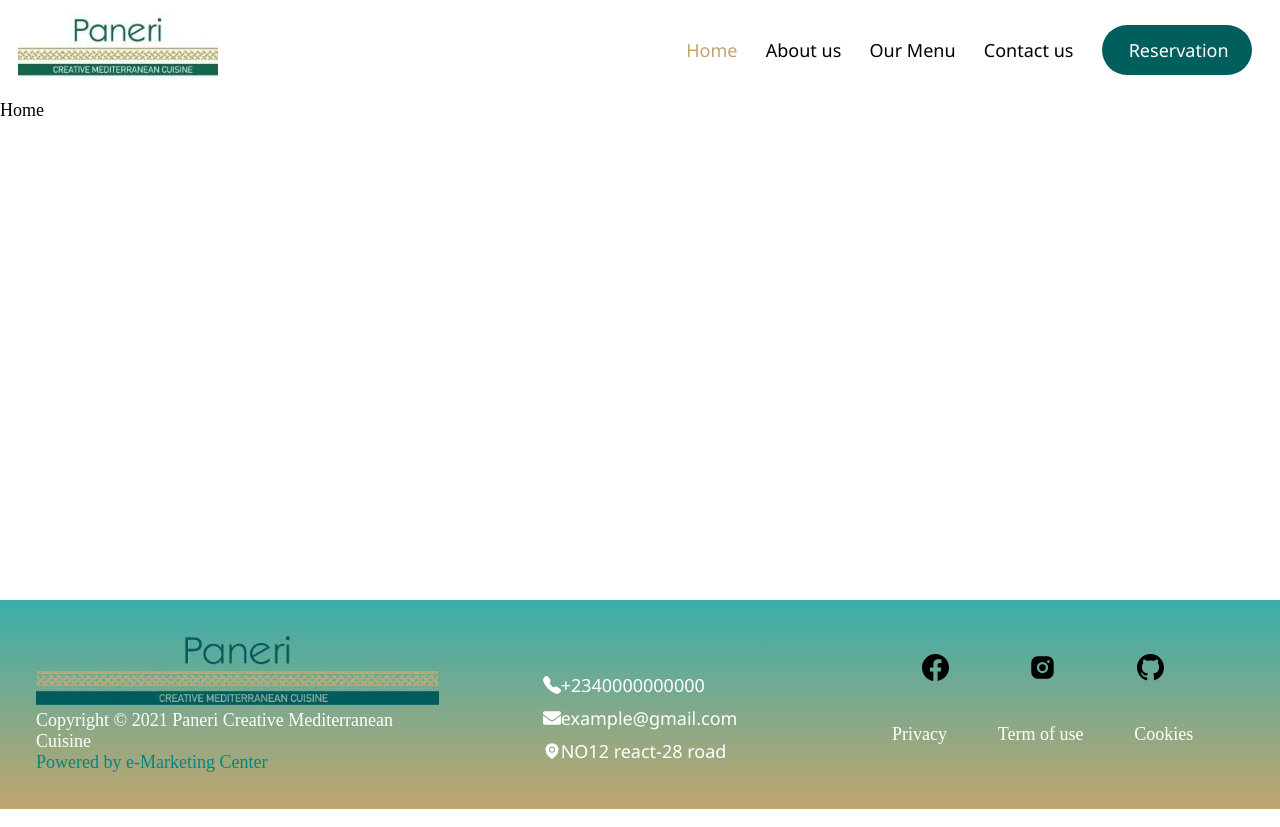
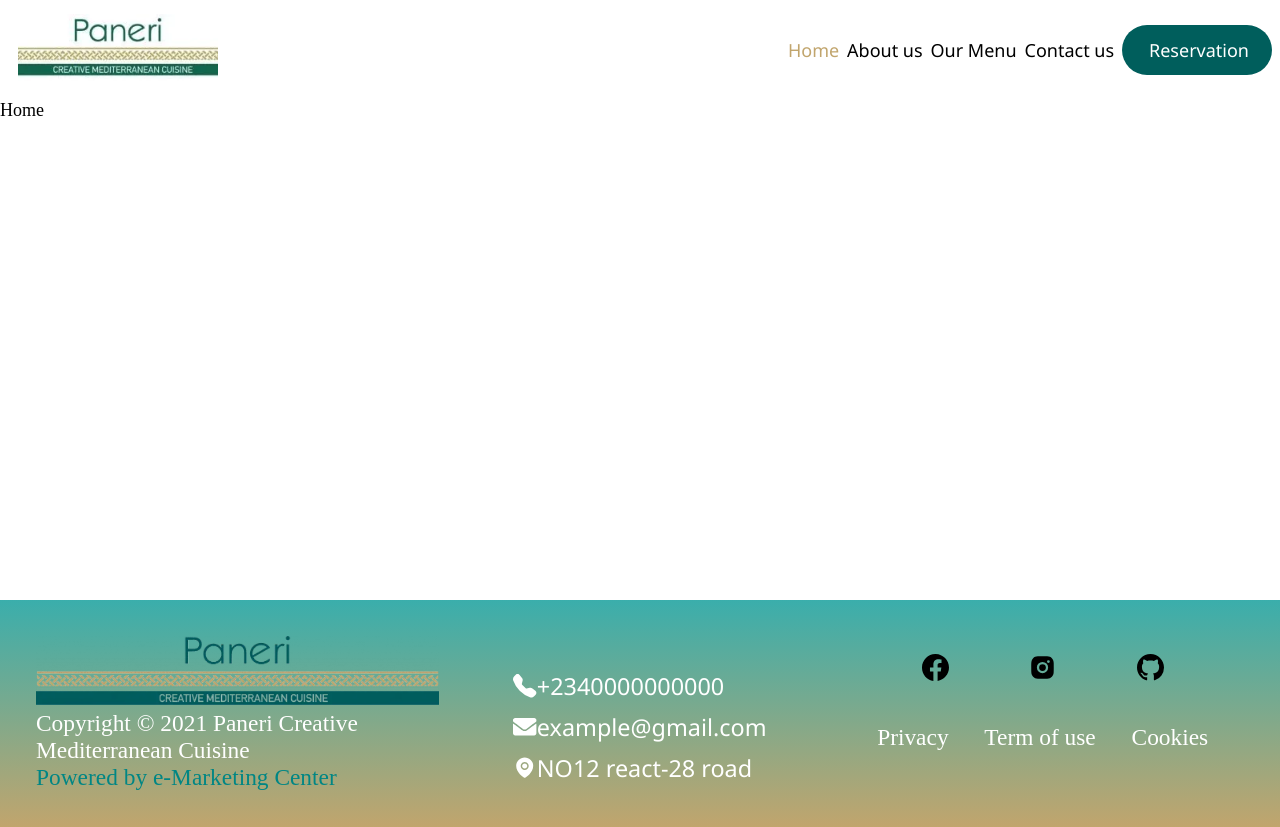
Before and after one commit to React-Gc-28/project1, a React (Create React App) app: page / in a window 1280 px wide. Built offline with nearby package versions, Linux system fonts and the light colour scheme.

Commit message:
Nav and footer complete

```diff
--- a/src/components/Footer/styles/index.scss
+++ b/src/components/Footer/styles/index.scss
@@ -17,7 +17,7 @@
             width: 100%;
         }
         p{
-            font-size: 1rem;
+            font-size: clamp(15px, 2vw, 1.3rem);
             color: white;
             span{
                 color: #008684;
@@ -33,6 +33,7 @@
         ul{
             display: block;
             li{
+                font-size: clamp(15px, 2vw, 1.3rem);
                 color: white;
                 margin-top: 0.5rem;
                 list-style: none;
@@ -60,7 +61,7 @@
        .text{
            margin-top: 2rem;
            display: flex;
-           font-size: large;
+           font-size: clamp(15px, 2vw, 1.3rem);
            color: white;
            list-style: none;
            justify-content: space-evenly;
--- a/src/components/Navbar/index.js
+++ b/src/components/Navbar/index.js
@@ -11,7 +11,7 @@ const Navbar = () => {
   return (
     <>
       <nav>
-        <div>
+        <div className='img-div'>
           <img
             src='/images/cropped-cropped-cropped-PANERI-small-scaled-1-250x83.webp'
             alt='logo'
--- a/src/components/Navbar/styles/index.scss
+++ b/src/components/Navbar/styles/index.scss
@@ -7,15 +7,16 @@ nav{
     padding: 1rem;
     height: 100px;
 
-    div{
-    width: 100%;
+    .img-div{
+    width: fit-content;
     img{
-        width: 100%;
-        max-width: 200px;
-        min-width: 100px;
+        width: 200px;
+
     }
 }
 .list{
+    max-width:500px;
+    width: 100%;
      @media (max-width:600px) {
         &{
             display: none;
@@ -37,7 +38,7 @@ ul{
         a{
             text-decoration: none;
             color: black;
-            font-size: clamp(10px, 2.5vw, 1rem);
+            font-size: clamp(10px, 2vw, 1rem);
             text-align: center;
             font-weight: 400;
         }
@@ -62,7 +63,9 @@ ul{
 
 .reserve {
     place-self: center;
-    width: 150px;
+    min-width: 100px;
+    width: 100%;
+    max-width: 150px;
     padding-inline: 1.5rem;
     height: 50px;
     display: flex;
```
